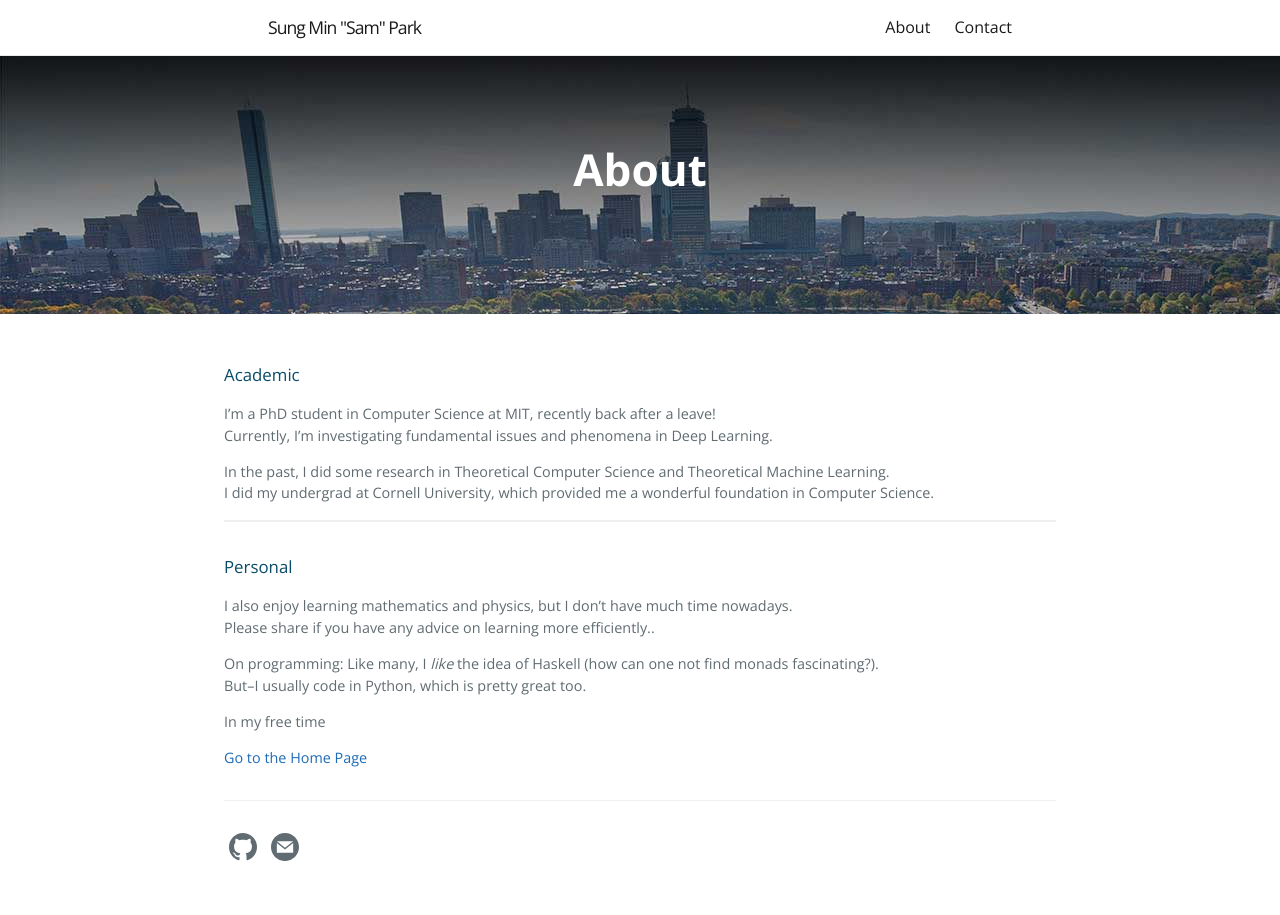
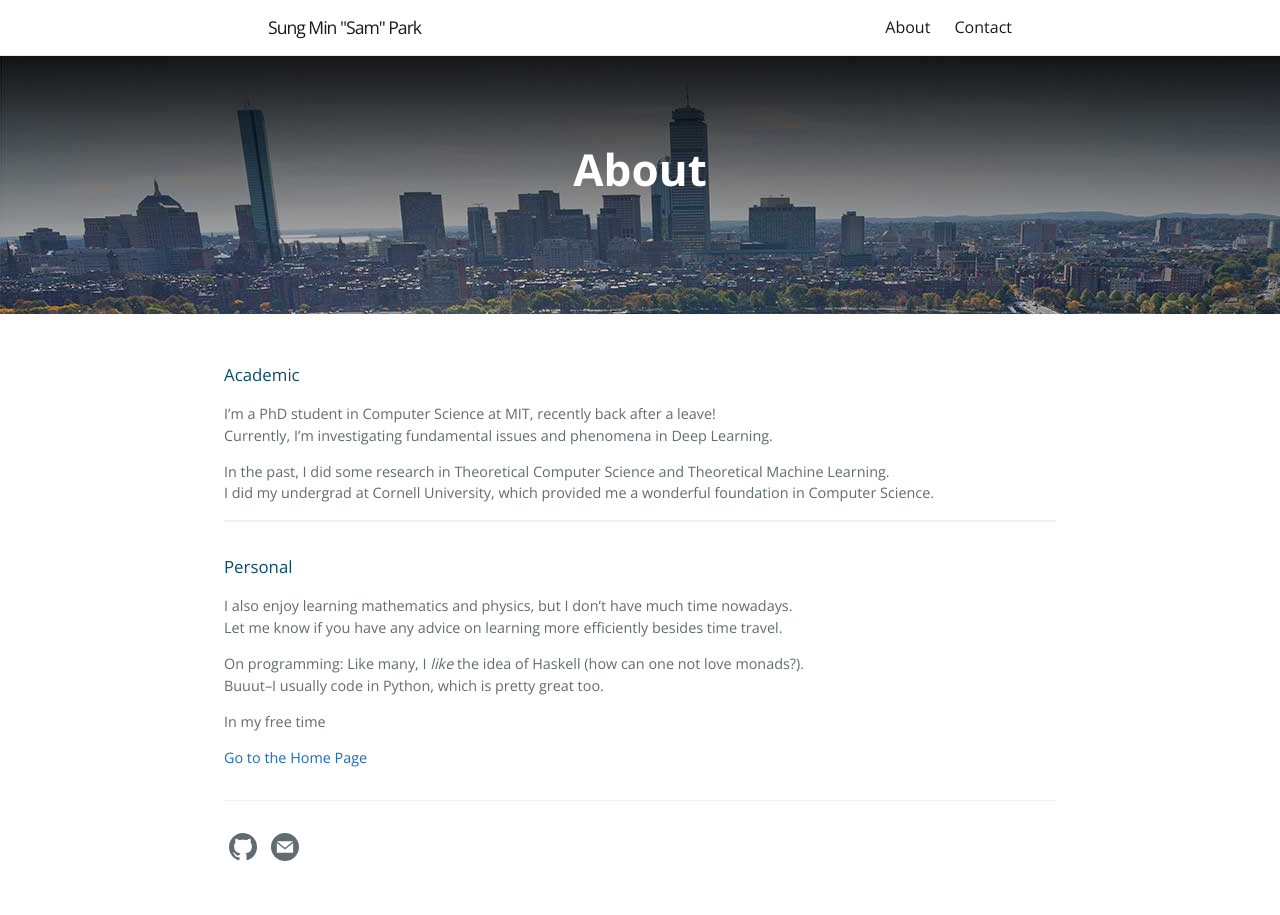
Before and after one commit to sung-max/sung-max.github.io, a Jekyll site: the page built from about.md, in a window 1280 px wide. Built offline with Jekyll 4.4.1, drawn with Linux system fonts in a browser that asks for light colours.

Commit message:
Update about.md

```diff
--- a/about.md
+++ b/about.md
@@ -17,10 +17,10 @@ I did my undergrad at Cornell University, which provided me a wonderful foundati
 ### Personal
 
 I also enjoy learning mathematics and physics, but I don't have much time nowadays.\
-Please share if you have any advice on learning more efficiently..
+Let me know if you have any advice on learning more efficiently besides time travel.
 
-On programming: Like many, I _like_ the idea of Haskell (how can one not find monads fascinating?).\
-But--I usually code in Python, which is pretty great too.
+On programming: Like many, I _like_ the idea of Haskell (how can one not love monads?).\
+Buuut--I usually code in Python, which is pretty great too.
 
 In my free time
 
```
